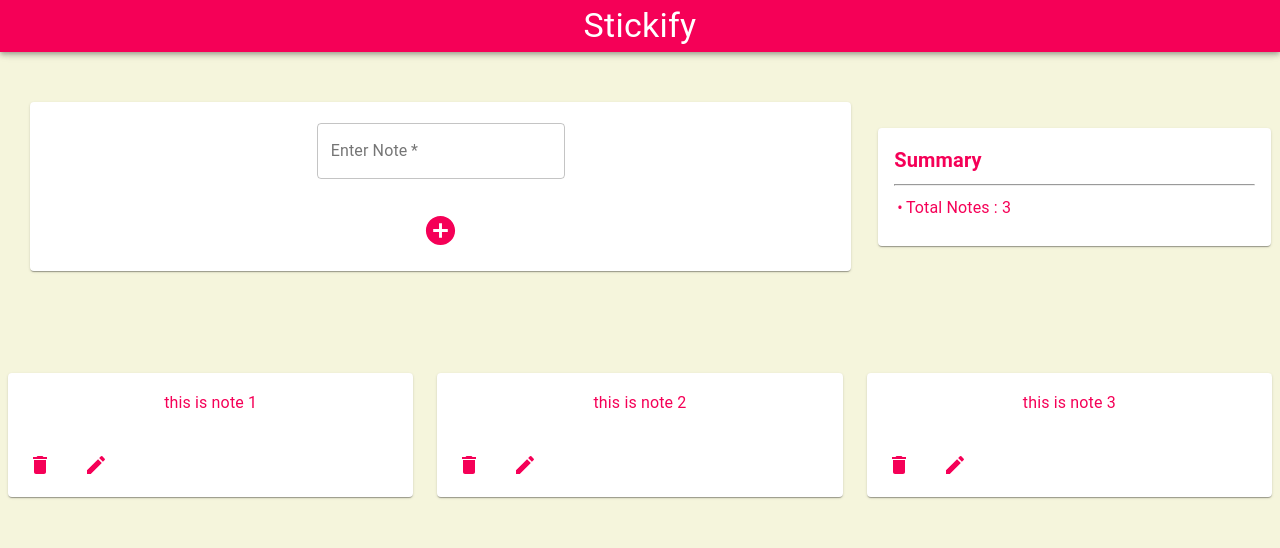
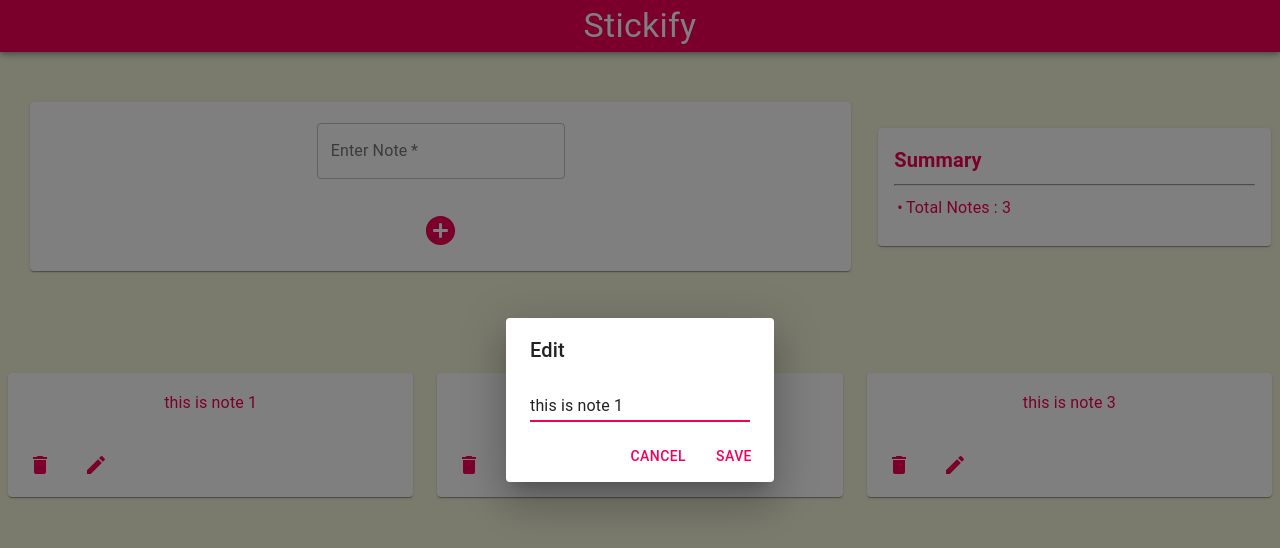
Before and after one commit to arajguha/stickify-mod, a React (Create React App) app: page / in a window 1280 px wide. Both pictures are taken after a click on the button 96 px from the left and 465 px from the top of the page. Shown: the top 548 px of the page. Built offline with nearby package versions, Linux system fonts and the light colour scheme.

Commit message:
add edit option to note card

```diff
--- a/src/components/Dashboard/NotesList/NoteCard/NoteCard.js
+++ b/src/components/Dashboard/NotesList/NoteCard/NoteCard.js
@@ -1,10 +1,11 @@
-import React from 'react'
+import React, { useState } from 'react'
 import { Card, CardContent, Grid, Typography, CardActions, IconButton, makeStyles } from '@material-ui/core'
 import { Delete as DeleteIcon } from '@material-ui/icons'
 import { deleteNoteAction } from '../../../../store/notes/noteActionCreators'
 import { connect } from 'react-redux'
 import { decrementTotalNotes } from '../../../../store/summary/summaryActionCreators'
 import EditIcon from '@material-ui/icons/Edit'
+import EditModal from '../../../UI/EditModal'
 
 const useStyles = makeStyles({
     card: {
@@ -19,10 +20,17 @@ const useStyles = makeStyles({
 const NoteCard = (props) => {
     const classes = useStyles()
 
+    const [editModaOpen, setEditModalOpen] = useState(false)
+
     const handleDelete = (id) => {
         //add additional logic if needed
         props.deleteNote(id)
         props.updateTotalNotes()
+    }
+
+    const handleEdit = () => {
+        console.log('edit window opened')
+        setEditModalOpen(true)
     }
 
     return (
@@ -38,12 +46,13 @@ const NoteCard = (props) => {
                         <IconButton onClick={() => handleDelete(props.id)}>
                             <DeleteIcon color="secondary"/>
                         </IconButton>
-                        <IconButton onClick={() => console.log('edit icon clicked')}>
+                        <IconButton onClick={handleEdit}>
                             <EditIcon color="secondary"/>
                         </IconButton>
                     </CardActions>
                 </Card>
             </Grid>
+            <EditModal open={editModaOpen} handleClose={() => setEditModalOpen(false)} text={props.text} id={props.id} />
         </>
     )
 }
--- /dev/null
+++ b/src/components/UI/EditModal.js
@@ -0,0 +1,64 @@
+import React, { useState, useEffect } from 'react'
+import Button from '@material-ui/core/Button'
+import TextField from '@material-ui/core/TextField'
+import Dialog from '@material-ui/core/Dialog'
+import DialogActions from '@material-ui/core/DialogActions'
+import DialogContent from '@material-ui/core/DialogContent'
+import DialogTitle from '@material-ui/core/DialogTitle'
+import { connect } from 'react-redux'
+import { updateNoteAction } from '../../store/notes/noteActionCreators'
+
+const EditModal = (props) => {
+    const [formText, setFormText] = useState('')
+
+    //componentDidMount
+    useEffect(() => {
+        setFormText(props.text)
+    }, [])
+
+    const handleChange = (e) => {
+        setFormText(e.target.value)
+    }
+    const handleSubmit = () => {
+        console.log('form edited')
+        //update the note in store
+        props.updateNote(props.id, formText)
+        props.handleClose()
+    }
+    const handleCancel = () => {
+        setFormText(props.text)
+        props.handleClose()
+    }
+    return (
+        <div>
+            <Dialog open={props.open} onClose={props.handleClose} aria-labelledby="form-dialog-title">
+                <DialogTitle id="form-dialog-title"> Edit </DialogTitle>
+                <DialogContent>
+                    <TextField
+                        autoFocus
+                        id="name"
+                        color="secondary"
+                        value={formText}
+                        onChange={handleChange}
+                    />
+                </DialogContent>
+                <DialogActions>
+                    <Button onClick={handleCancel} color="secondary">
+                        Cancel
+                    </Button>
+                    <Button onClick={handleSubmit} color="secondary">
+                        Save
+                    </Button>
+                </DialogActions>
+            </Dialog>
+        </div>
+    )
+}
+
+const mapDispatchToProps = (dispatch) => {
+    return {
+        updateNote: (id, newText) => dispatch(updateNoteAction(id, newText))
+    }
+}
+
+export default connect(null, mapDispatchToProps)(EditModal)
```
